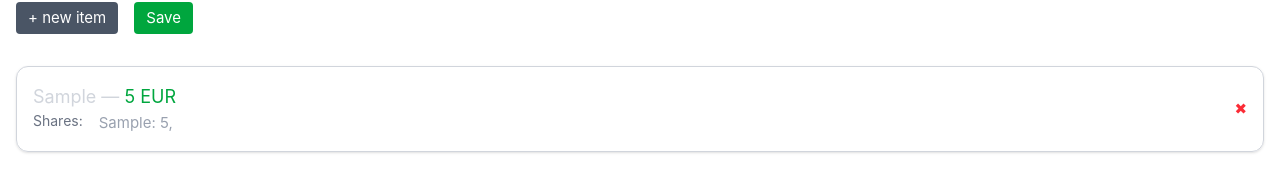
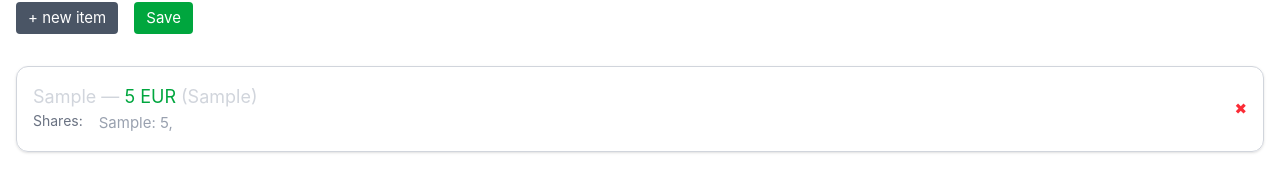
Before and after one commit to hamidmayeli/TripExpenses, a Vue app: page / in a window 1280 px wide. Both pictures are taken after typing "Sample", "5", "Sample", "Sample", "5" into the empty fields and a click on the button "Save". Shown: the part 228-401 px from the top of the page. Built offline with nearby package versions, Linux system fonts and the light colour scheme; no server answers.

Commit message:
Update CostList.vue to add what

```diff
--- a/src/components/CostList.vue
+++ b/src/components/CostList.vue
@@ -7,7 +7,8 @@
           {{ cost.payer }} —
           <span class="text-green-600">
             {{ cost.amount ?? 'N/A' }} {{ cost.currency }}
-          </span>
+	          </span>
+          ({{ cost.what }})
         </div>
         <div class="flex gap-4">
           <div class="text-sm font-medium text-gray-500">Shares:</div>
```
